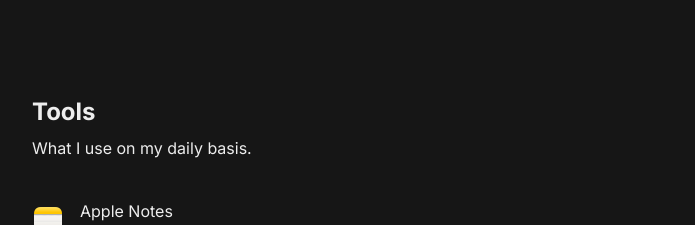
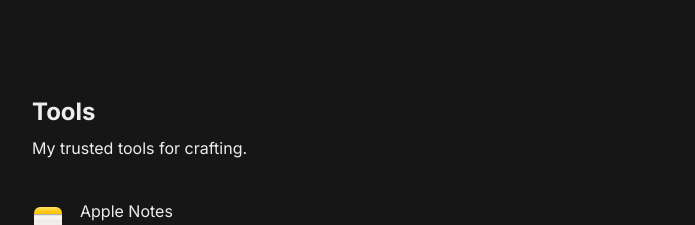
Before and after one commit to haidave/haidave-com, a Next.js app: page /tools in a window 1280 px wide. Shown: the top 225 px of the page, without its empty margins (292-987 px from the left). Built offline with nearby package versions, Linux system fonts and the light colour scheme.

Commit message:
chore(tools): change description

```diff
--- a/src/app/tools/page.tsx
+++ b/src/app/tools/page.tsx
@@ -5,14 +5,14 @@ import ToolsList from '~/modules/tools/components/tools-list'
 
 export const metadata: Metadata = {
   title: 'Tools',
-  description: 'What I use on my daily basis.',
+  description: 'My trusted tools for crafting.',
 }
 
 export default function ToolsPage() {
   return (
     <Section.Root>
       <Section.Title>Tools</Section.Title>
-      <Section.Description>What I use on my daily basis.</Section.Description>
+      <Section.Description>My trusted tools for crafting.</Section.Description>
       <ToolsList />
     </Section.Root>
   )
```
